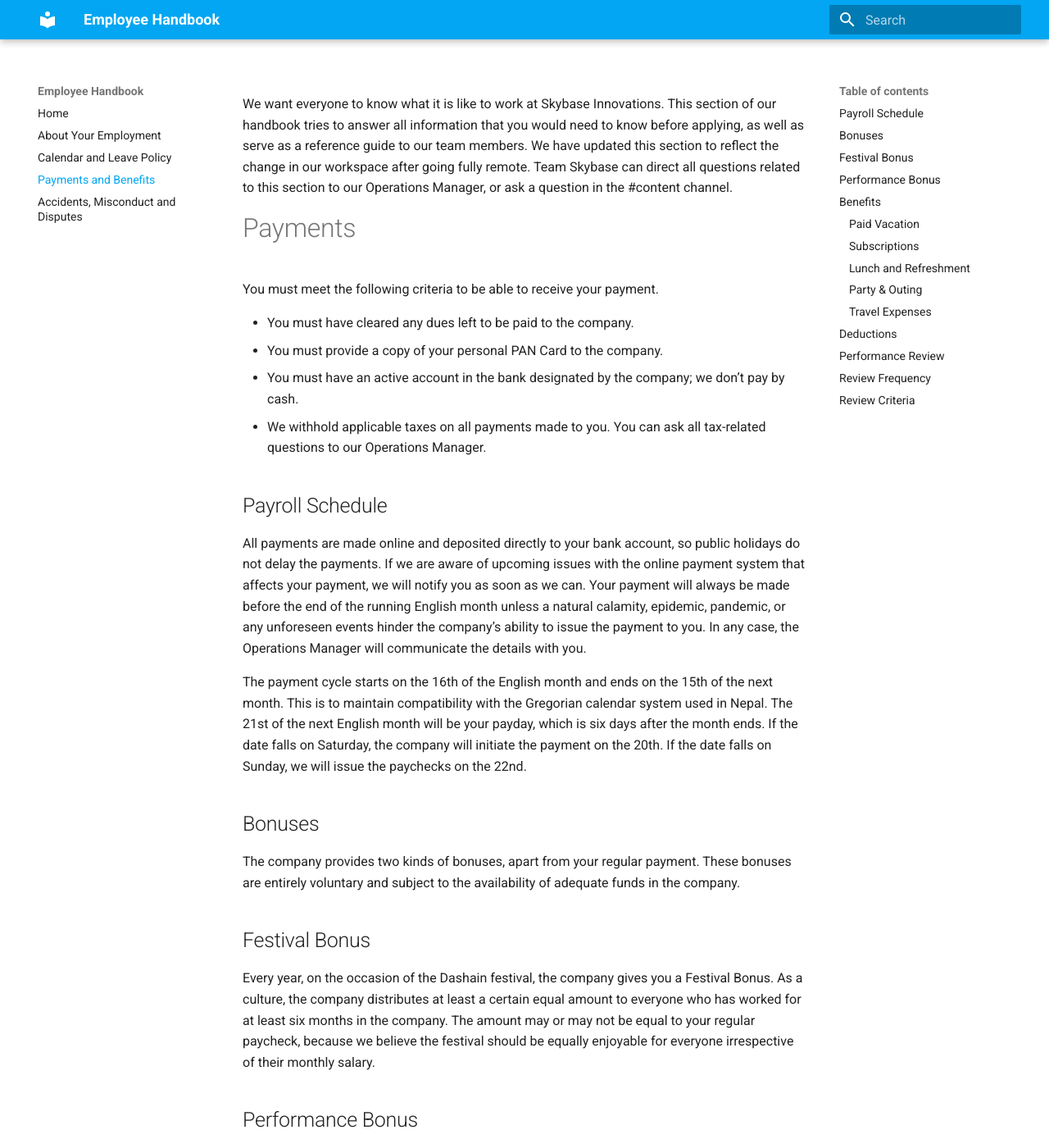
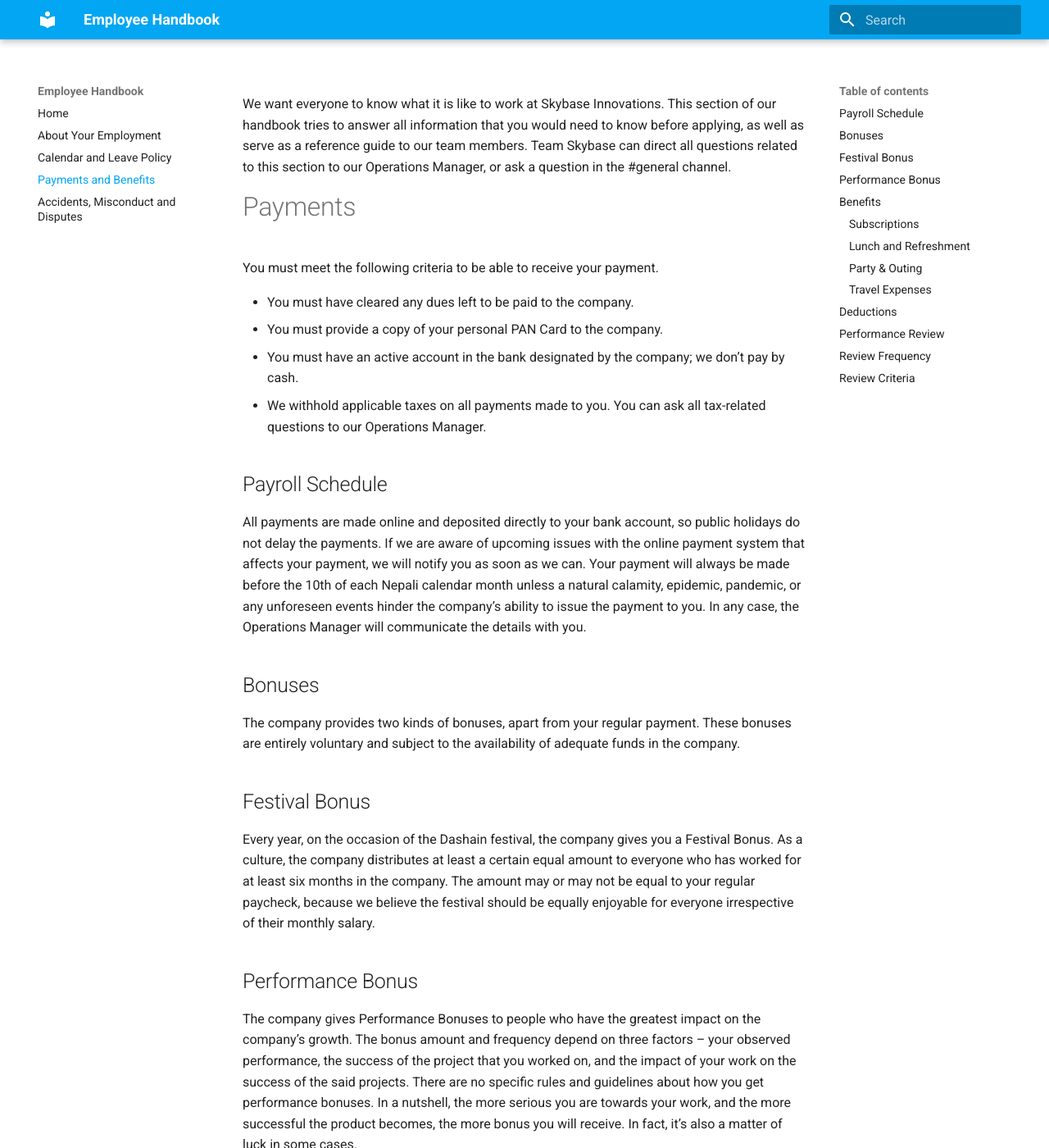
Before and after one commit to skybaseinnovations/employee-handbook, an MkDocs documentation site: the page built from docs/payment.md, in a window 1280 px wide and 1400 px high. Shown: the whole window at 82% size. Built offline with MkDocs 1.6.1 and Material for MkDocs 9.7.7, drawn with Linux system fonts in a browser that asks for light colours; some of the changed text lies outside the part shown.

Commit message:
Update payment.md

```diff
--- a/docs/payment.md
+++ b/docs/payment.md
@@ -1,4 +1,4 @@
-We want everyone to know what it is like to work at Skybase Innovations. This section of our handbook tries to answer all information that you would need to know before applying, as well as serve as a reference guide to our team members. We have updated this section to reflect the change in our workspace after going fully remote. Team Skybase can direct all questions related to this section to our Operations Manager, or ask a question in the #content channel.
+We want everyone to know what it is like to work at Skybase Innovations. This section of our handbook tries to answer all information that you would need to know before applying, as well as serve as a reference guide to our team members. Team Skybase can direct all questions related to this section to our Operations Manager, or ask a question in the #general channel.
 
 # Payments
 You must meet the following criteria to be able to receive your payment.
@@ -9,12 +9,7 @@
 - We withhold applicable taxes on all payments made to you. You can ask all tax-related questions to our Operations Manager.
 
 ## Payroll Schedule
-All payments are made online and deposited directly to your bank account, so public holidays do not delay the payments. If we are aware of upcoming issues with the online payment system that affects your payment, we will notify you as soon as we can. Your payment will always be made before the end of the running English month unless a natural calamity, epidemic, pandemic, or any unforeseen events hinder the company’s ability to issue the payment to you. In any case, the Operations Manager will communicate the details with you.
-
-The payment cycle starts on the 16th of the English month and ends on the 15th of the next month. This is to maintain compatibility with the Gregorian calendar system used in Nepal.
-The 21st of the next English month will be your payday, which is six days after the month ends.
-If the date falls on Saturday, the company will initiate the payment on the 20th.
-If the date falls on Sunday, we will issue the paychecks on the 22nd.
+All payments are made online and deposited directly to your bank account, so public holidays do not delay the payments. If we are aware of upcoming issues with the online payment system that affects your payment, we will notify you as soon as we can. Your payment will always be made before the 10th of each Nepali calendar month unless a natural calamity, epidemic, pandemic, or any unforeseen events hinder the company’s ability to issue the payment to you. In any case, the Operations Manager will communicate the details with you.
 
 ## Bonuses
 The company provides two kinds of bonuses, apart from your regular payment. These bonuses are entirely voluntary and subject to the availability of adequate funds in the company.
@@ -26,8 +21,6 @@
 The company gives Performance Bonuses to people who have the greatest impact on the company’s growth. The bonus amount and frequency depend on three factors – your observed performance, the success of the project that you worked on, and the impact of your work on the success of the said projects. There are no specific rules and guidelines about how you get performance bonuses. In a nutshell, the more serious you are towards your work, and the more successful the product becomes, the more bonus you will receive. In fact, it’s also a matter of luck in some cases.
 
 ## Benefits
-### Paid Vacation
-We recognize the importance of vacation time for mental rest, recreation, and personal enrichment. The company calculates the number of leaves based on a Gregorian calendar-year basis, irrespective of the date you started working at the company. You are allowed to take a fully paid vacation of 14 days a year after completion of the probation period.
 
 ### Subscriptions
 We pay for the following membership and subscriptions to help you stay healthy and continue to learn new things. All memberships need prior approval from the Operations Manager.
@@ -37,9 +30,7 @@
 Certification courses for web security, if you are a web developer.
 
 ### Lunch and Refreshment
-The company provides free lunch for everyone who has checked-in for the day’s work. You can enjoy the meal available on the premises for free. Help yourself with snacks and drinks available for free inside the premises whenever you like. Take a nap during the day if you feel fatigued, or take a walk around when you need some thinking time. We would love you to drink enough water from the dispenser and stay hydrated throughout the day. Since we have an open office setup, we don’t allow smoking and getting intoxicated during working hours. We have received a lot of complaints in the past about coworkers smelling bad and showing inappropriate behavior as a result of smoking and drinking.
-
-As everyone in the team is now working from home, the company does not bear the expenses of daily lunch and snacks separately. Nonetheless, we recommend everyone to take regular breaks and stay hydrated.
+Help yourself with snacks and drinks available for free inside the premises whenever you like. Take a nap during the day if you feel fatigued, or take a walk around when you need some thinking time. We would love you to drink enough water from the dispenser and stay hydrated throughout the day. Since we have an open office setup, we don’t allow smoking and getting intoxicated during working hours.
 
 ### Party & Outing
 Occasionally the company may organize refreshment programs like parties and outings. Participation is mandatory if the event takes place during working hours; otherwise, your participation is voluntary. We bear all costs associated with the refreshment programs, including lodging, food, tickets, hire, entree fees, breakfast, lunch, and dinner. The company policies against violence, harassment, and discrimination also apply during such events.
@@ -62,7 +53,7 @@
 All performance reviews will be completed in writing by your manager on the form designated by the company and reviewed during a conference with you. A performance review usually promotes you to a higher level with higher pay.
 
 ## Review Frequency
-You will have your first performance review at the end of your first three months of joining the company. After your first review, your performance review will generally be conducted annually on or about your anniversary date. If you would like to have a review of your payment or re-negotiate the terms of employment, you should write to the Operations Manager.
+You will have your first performance review at the end of your first three months of joining the company. After your first review, your performance review will generally be conducted bi-annually on or annually. If you would like to have a review of your payment or re-negotiate the terms of employment, you should write to the Operations Manager.
 
 Constant degradation in work performance may lead to re-negotiating your benefits, or a warning of termination of your contract. If you are having personal issues that lead to decreased performance, we offer as much help as we can to overcome the issues. Please feel free to talk to anyone on the team.
 
```
